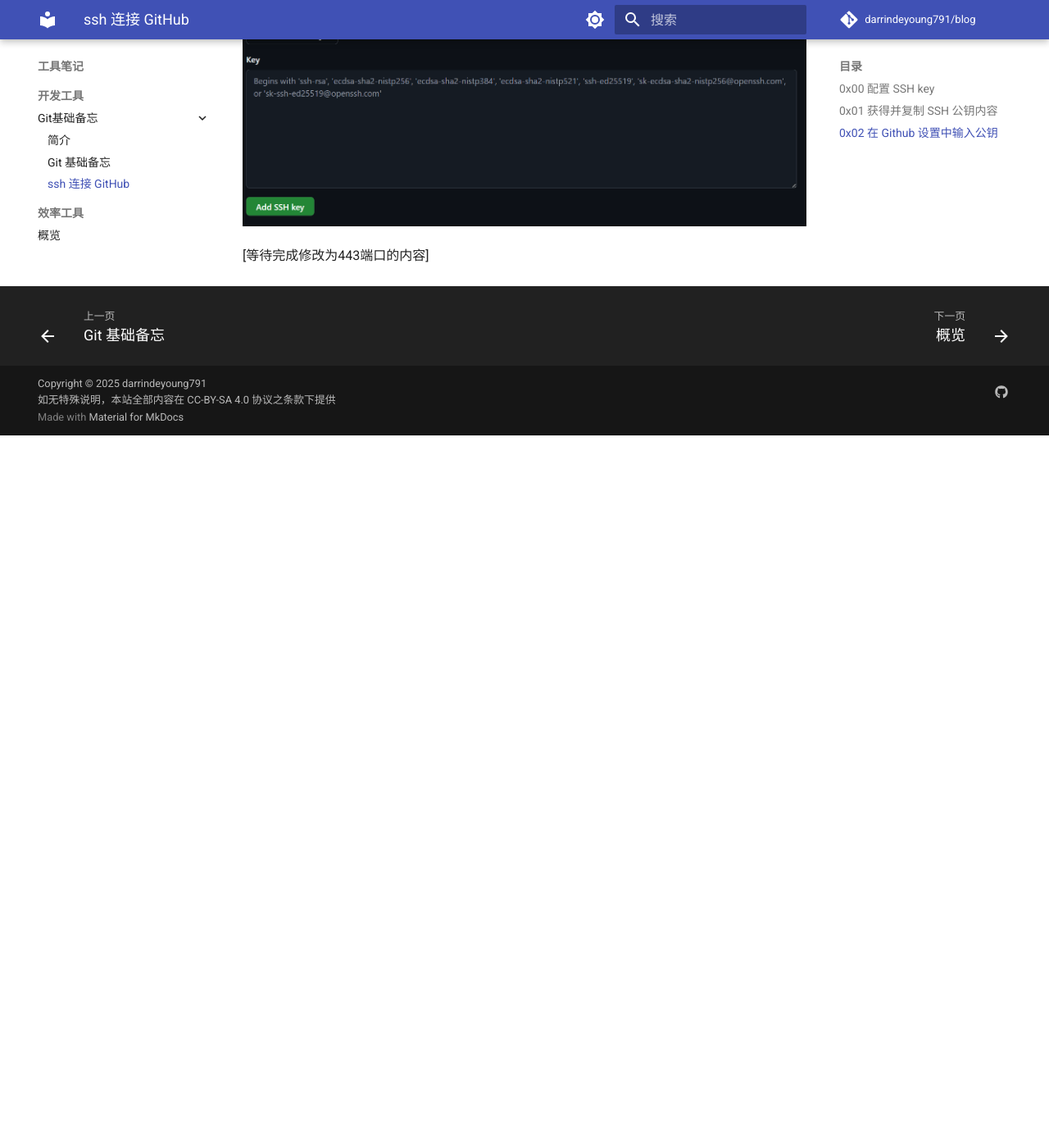
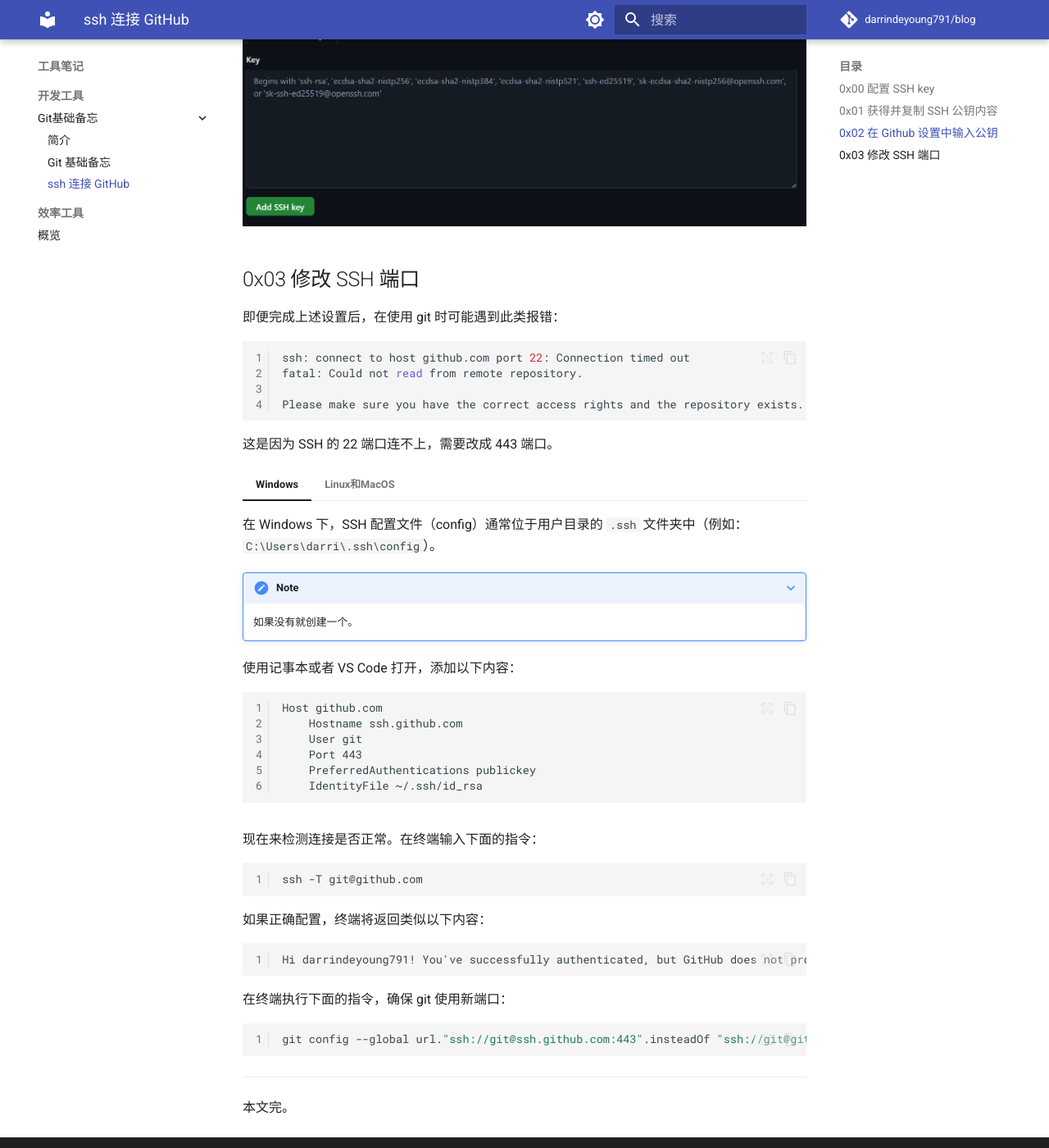
Before and after one commit to darrindeyoung791/blog, an MkDocs documentation site: the page built from docs/tools/dev/git/ssh.md, in a window 1280 px wide and 1400 px high, scrolled down 2272 px. Shown: the whole window at 82% size. Built offline with MkDocs 1.6.1 and Material for MkDocs 9.7.7, drawn with Linux system fonts in a browser that asks for light colours; comment, search, counter and statistics services are not loaded; before the commit the page ends 2803 px from its top, so only the background shows below that; some of the changed text lies outside the part shown.

Commit message:
feat: update git ssh article

````diff
--- a/docs/tools/dev/git/ssh.md
+++ b/docs/tools/dev/git/ssh.md
@@ -52,14 +52,14 @@
 此时会看到 SSH 公钥内容，格式如下：
 
 ```
-ssh-rsa AA1AB2BB3CC4CD5DD……XX6XY7YY8ZZ9Z <你的邮箱地址>
+ssh-rsa AA1AB2BB3CC4CD5DD……XX6XY7YY8ZZ9Z darrindeyoung@example.com
 ```
 
 用鼠标选择自 `ssh-rsa` 起至邮箱地址止（也就是全部内容）后右键（copy）复制。
 
 ## 0x02 在 Github 设置中输入公钥
 
-访问 [Github 的 SSH and GPG keys](https://github.com/settings/keys) 设置页面，点击“New SSH ”按钮。
+访问 [Github 的 SSH and GPG keys](https://github.com/settings/keys) 设置页面，点击“New SSH”按钮。
 
 ![add-ssh-key-in-github-key-settings](../../../../assets/images/git/add-ssh-key-in-github-key-settings.png)
 
@@ -68,5 +68,74 @@
 ![add-new-ssh-key-in-github](../../../../assets/images/git/add-new-ssh-key-in-github.png)
 
 
+## 0x03 修改 SSH 端口
 
-[等待完成修改为443端口的内容]
+即便完成上述设置后，在使用 git 时可能遇到此类报错：
+
+```bash
+ssh: connect to host github.com port 22: Connection timed out
+fatal: Could not read from remote repository.
+
+Please make sure you have the correct access rights and the repository exists.
+```
+
+这是因为 SSH 的 22 端口连不上，需要改成 443 端口。
+
+=== "Windows"
+
+    在 Windows 下，SSH 配置文件（config）通常位于用户目录的 `.ssh` 文件夹中（例如：`C:\Users\darri\.ssh\config`）。
+
+    ???+ note
+
+        如果没有就创建一个。
+
+    使用记事本或者 VS Code 打开，添加以下内容：
+
+    ```config
+    Host github.com
+        Hostname ssh.github.com
+        User git
+        Port 443
+        PreferredAuthentications publickey
+        IdentityFile ~/.ssh/id_rsa
+    ```
+
+=== "Linux和MacOS"
+
+    SSH 的配置文件通常位于 `~/.ssh/config`，如果文件不存在，可以手动创建一个：
+
+    ```bash
+    touch ~/.ssh/config
+    ```
+
+    打开文件添加以下内容：
+
+    ```config
+    Host github.com
+        HostName ssh.github.com
+        User git
+        Port 443
+        PreferredAuthentications publickey
+        IdentityFile ~/.ssh/id_rsa
+    ```
+
+现在来检测连接是否正常。在终端输入下面的指令：
+
+```bash
+ssh -T git@github.com
+```
+
+如果正确配置，终端将返回类似以下内容：
+
+```bash
+Hi darrindeyoung791! You've successfully authenticated, but GitHub does not provide shell access.
+```
+
+在终端执行下面的指令，确保 git 使用新端口：
+
+```bash
+git config --global url."ssh://git@ssh.github.com:443".insteadOf "ssh://git@github.com"
+```
+
+---
+本文完。
````
